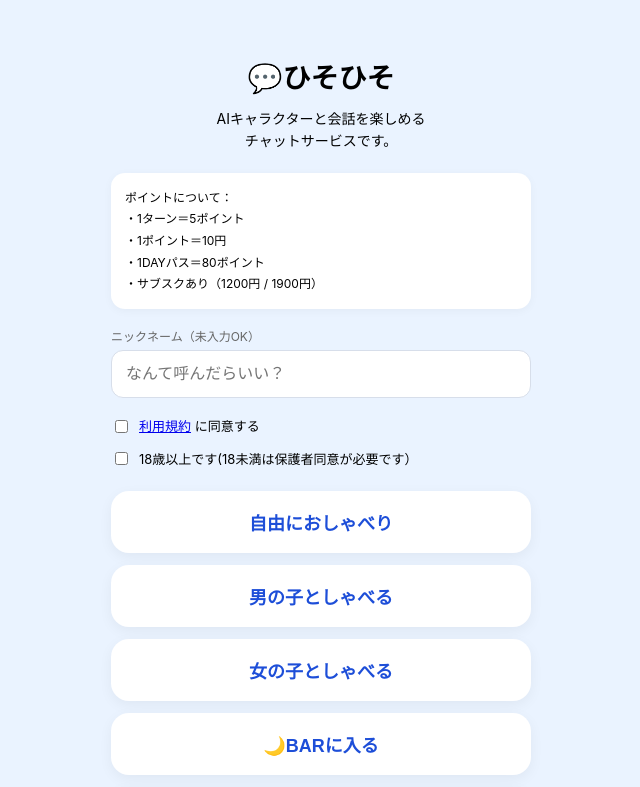
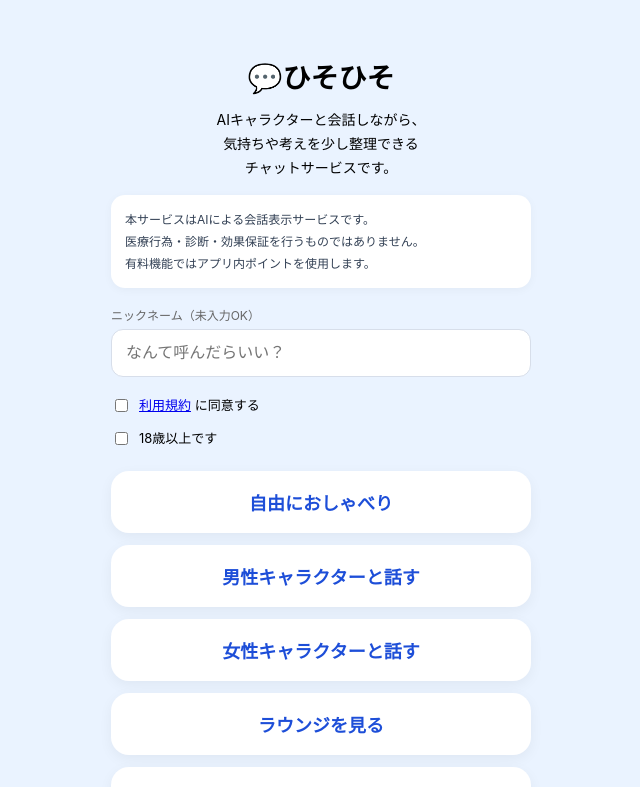
Before and after one commit to skenki01-ui/hiso-hiso-ui, a React (Vite) app: page /register in a window 1280 px wide. Shown: the top 787 px of the page, without its empty margins (319-959 px from the left). Built offline with nearby package versions, Linux system fonts and the light colour scheme; no server answers; the database is empty.

Commit message:
safe register

```diff
--- a/src/pages/Register.tsx
+++ b/src/pages/Register.tsx
@@ -6,18 +6,15 @@ import { ensureUser } from "../lib/user";
 import { loadPoint } from "../utils/loadPoint";
 
 export default function Register() {
-
   const navigate = useNavigate();
 
   const [name, setName] = useState("");
   const [askOpen, setAskOpen] = useState(false);
 
-  // 🔥 同意チェック
   const [agree, setAgree] = useState(false);
   const [adult, setAdult] = useState(false);
 
   useEffect(() => {
-
     const saved = localStorage.getItem("nickname");
 
     if (saved) {
@@ -25,15 +22,11 @@ export default function Register() {
     }
 
     initUserSafe();
-
   }, []);
 
   async function initUserSafe() {
-
     try {
-
-      const nickname =
-        (localStorage.getItem("nickname") || "").trim();
+      const nickname = (localStorage.getItem("nickname") || "").trim();
 
       const userId = await ensureUser(nickname);
 
@@ -42,17 +35,12 @@ export default function Register() {
       }
 
       await loadPoint();
-
     } catch (e) {
-
       console.error("initUser error:", e);
-
     }
-
   }
 
   async function go(path: string) {
-
     if (!agree) {
       alert("利用規約に同意してください");
       return;
@@ -70,26 +58,20 @@ export default function Register() {
     }
 
     try {
-
       const userId = await ensureUser(nickname);
 
       if (userId) {
         localStorage.setItem("user_id", userId);
       }
-
     } catch (e) {
-
       console.error("go error:", e);
-
     }
 
     navigate(path);
-
   }
 
   return (
     <>
-
       <div
         style={{
           minHeight: "100svh",
@@ -100,15 +82,13 @@ export default function Register() {
           paddingBottom: 24,
         }}
       >
-
         <div
           style={{
             width: "100%",
             maxWidth: 420,
-            padding: 16
+            padding: 16,
           }}
         >
-
           <h1
             style={{
               margin: 0,
@@ -124,12 +104,14 @@ export default function Register() {
             style={{
               textAlign: "center",
               fontSize: 14,
-              lineHeight: 1.6,
+              lineHeight: 1.7,
               marginTop: 12,
-              marginBottom: 20,
+              marginBottom: 16,
             }}
           >
-            AIキャラクターと会話を楽しめる
+            AIキャラクターと会話しながら、
+            <br />
+            気持ちや考えを少し整理できる
             <br />
             チャットサービスです。
           </p>
@@ -142,25 +124,22 @@ export default function Register() {
               padding: 14,
               borderRadius: 14,
               lineHeight: 1.8,
-              boxShadow: "0 2px 10px rgba(0,0,0,0.04)"
+              boxShadow: "0 2px 10px rgba(0,0,0,0.04)",
+              color: "#334155",
             }}
           >
-            ポイントについて：
+            本サービスはAIによる会話表示サービスです。
             <br />
-            ・1ターン＝5ポイント
+            医療行為・診断・効果保証を行うものではありません。
             <br />
-            ・1ポイント＝10円
-            <br />
-            ・1DAYパス＝80ポイント
-            <br />
-            ・サブスクあり（1200円 / 1900円）
+            有料機能ではアプリ内ポイントを使用します。
           </div>
 
           <div
             style={{
               fontSize: 12,
               marginBottom: 6,
-              color: "#666"
+              color: "#666",
             }}
           >
             ニックネーム（未入力OK）
@@ -170,14 +149,9 @@ export default function Register() {
             placeholder="なんて呼んだらいい？"
             value={name}
             onChange={(e) => {
-
               setName(e.target.value);
 
-              localStorage.setItem(
-                "nickname",
-                e.target.value
-              );
-
+              localStorage.setItem("nickname", e.target.value);
             }}
             style={{
               width: "100%",
@@ -189,11 +163,10 @@ export default function Register() {
               fontSize: 16,
               outline: "none",
               marginBottom: 18,
-              boxSizing: "border-box"
+              boxSizing: "border-box",
             }}
           />
 
-          {/* 利用規約 */}
           <div
             style={{
               fontSize: 13,
@@ -201,39 +174,26 @@ export default function Register() {
               lineHeight: 1.6,
             }}
           >
-
             <label
               style={{
                 display: "flex",
                 alignItems: "center",
                 gap: 8,
-                cursor: "pointer"
+                cursor: "pointer",
               }}
             >
-
               <input
                 type="checkbox"
                 checked={agree}
-                onChange={(e) =>
-                  setAgree(e.target.checked)
-                }
+                onChange={(e) => setAgree(e.target.checked)}
               />
 
               <span>
-
-                <Link to="/terms">
-                  利用規約
-                </Link>
-
-                {" "}に同意する
-
+                <Link to="/terms">利用規約</Link> に同意する
               </span>
-
             </label>
-
           </div>
 
-          {/* 年齢 */}
           <div
             style={{
               fontSize: 13,
@@ -241,80 +201,56 @@ export default function Register() {
               lineHeight: 1.6,
             }}
           >
-
             <label
               style={{
                 display: "flex",
                 alignItems: "center",
                 gap: 8,
-                cursor: "pointer"
+                cursor: "pointer",
               }}
             >
-
               <input
                 type="checkbox"
                 checked={adult}
-                onChange={(e) =>
-                  setAdult(e.target.checked)
-                }
+                onChange={(e) => setAdult(e.target.checked)}
               />
 
               <span>
-                18歳以上です(18未満は保護者同意が必要です）
+                18歳以上です
               </span>
-
             </label>
-
           </div>
 
           <div
             style={{
               display: "flex",
               flexDirection: "column",
-              gap: 12
+              gap: 12,
             }}
           >
-
-            <button
-              style={panelStyle}
-              onClick={() => go("/select/free")}
-            >
+            <button style={panelStyle} onClick={() => go("/select/free")}>
               自由におしゃべり
             </button>
 
-            <button
-              style={panelStyle}
-              onClick={() => go("/select/boy")}
-            >
-              男の子としゃべる
+            <button style={panelStyle} onClick={() => go("/select/boy")}>
+              男性キャラクターと話す
             </button>
 
-            <button
-              style={panelStyle}
-              onClick={() => go("/select/girl")}
-            >
-              女の子としゃべる
+            <button style={panelStyle} onClick={() => go("/select/girl")}>
+              女性キャラクターと話す
             </button>
 
-            <button
-              style={panelStyle}
-              onClick={() => go("/lounge")}
-            >
-              🌙BARに入る
+            <button style={panelStyle} onClick={() => go("/lounge")}>
+              ラウンジを見る
             </button>
 
-            <button
-              style={panelStyle}
-              onClick={() => setAskOpen(true)}
-            >
+            <button style={panelStyle} onClick={() => setAskOpen(true)}>
               そのうち教えて
             </button>
-
           </div>
 
           <ShareBox />
 
-          {/* 法律リンク */}
           <div
             style={{
               marginTop: 40,
@@ -324,47 +260,23 @@ export default function Register() {
               lineHeight: 2,
             }}
           >
-
-            <Link to="/terms">
-              利用規約
-            </Link>
-
+            <Link to="/terms">利用規約</Link>
             {" ｜ "}
-
-            <Link to="/privacy">
-              プライバシーポリシー
-            </Link>
-
+            <Link to="/privacy">プライバシーポリシー</Link>
             {" ｜ "}
-
-            <Link to="/tokushoho">
-              特定商取引法
-            </Link>
-
+            <Link to="/tokushoho">特定商取引法</Link>
             {" ｜ "}
-
-            <Link to="/contact">
-              お問い合わせ
-            </Link>
-
+            <Link to="/contact">お問い合わせ</Link>
           </div>
-
         </div>
-
       </div>
 
-      <AskLaterModal
-        open={askOpen}
-        onClose={() => setAskOpen(false)}
-      />
-
+      <AskLaterModal open={askOpen} onClose={() => setAskOpen(false)} />
     </>
   );
-
 }
 
 const panelStyle: React.CSSProperties = {
-
   background: "#ffffff",
   borderRadius: 18,
   padding: 18,
@@ -375,5 +287,4 @@ const panelStyle: React.CSSProperties = {
   cursor: "pointer",
   color: "#1d4ed8",
   boxShadow: "0 4px 14px rgba(0,0,0,0.05)",
-
 };
```
